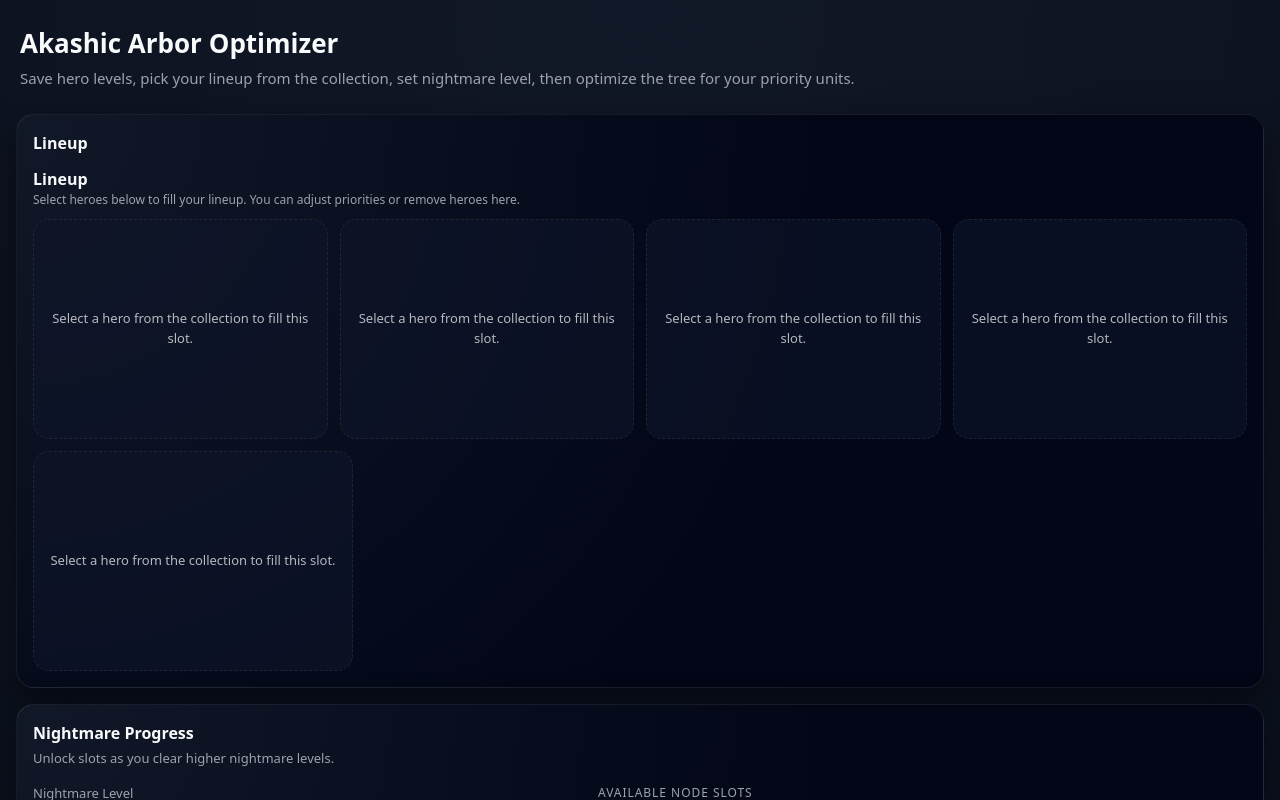
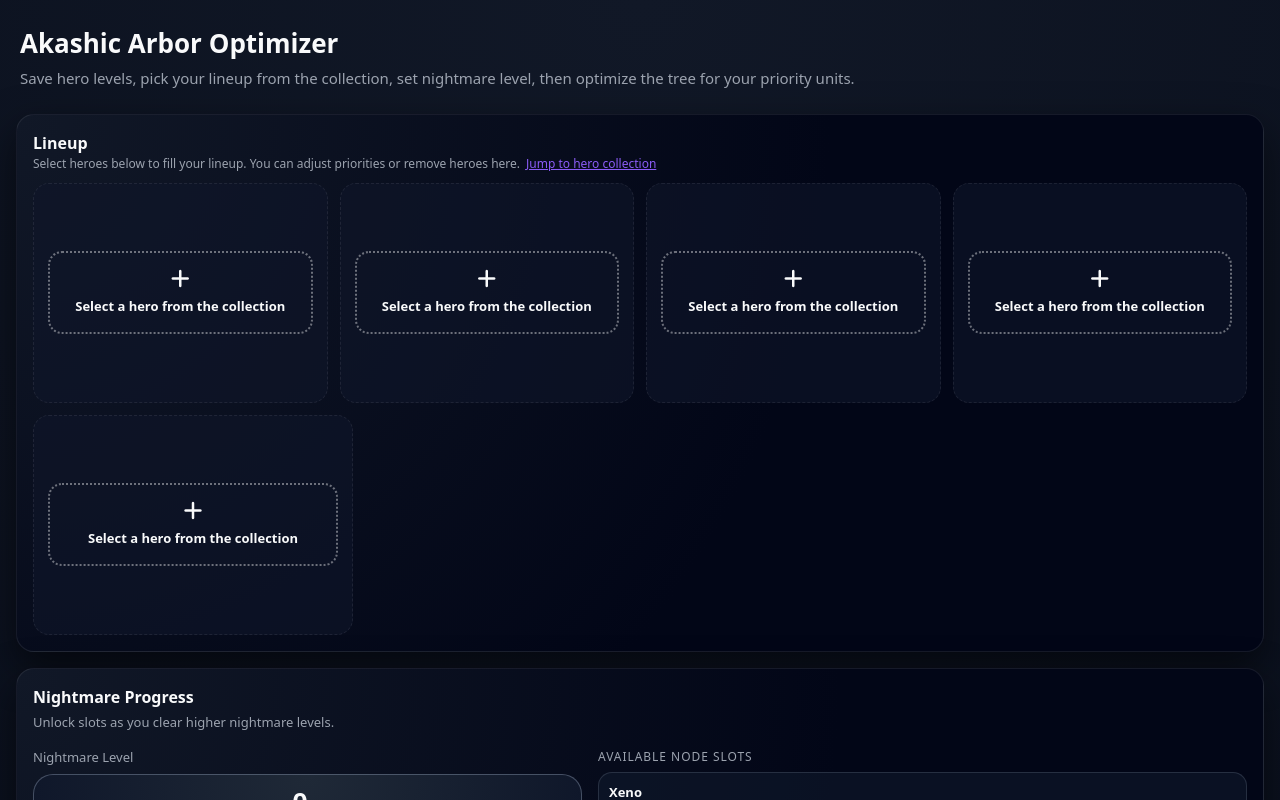
Before and after one commit to sahagin-dazs/wd-akashic-arbor-calc, a Vue app: page / in a window 1280 px wide. Shown: the top 800 px of the page. Built offline with nearby package versions, Linux system fonts and the light colour scheme.

Commit message:
make hero collection more obvious

```diff
--- a/src/App.vue
+++ b/src/App.vue
@@ -409,9 +409,6 @@ function setOwnershipFilter(value: OwnershipFilter) {
 
     <main class="app-main">
       <section class="panel lineup-panel">
-        <div class="panel-header">
-          <div class="panel-title">Lineup</div>
-        </div>
         <div class="panel-body">
           <LineupPanel
             :heroes="HEROES"
@@ -472,7 +469,7 @@ function setOwnershipFilter(value: OwnershipFilter) {
         </div>
       </section>
 
-      <section class="panel hero-panel">
+      <section class="panel hero-panel" id="hero-collection">
         <div class="panel-header">
           <div class="panel-title">Hero Collection</div>
         </div>
--- a/src/components/LineupPanel.vue
+++ b/src/components/LineupPanel.vue
@@ -201,6 +201,7 @@ function elementMeta(heroId: string | null) {
     <p class="lineup-hint">
       Select heroes below to fill your lineup. You can adjust priorities or remove
       heroes here.
+      <a href="#hero-collection" class="inline-link">Jump to hero collection</a>
     </p>
     <div class="lineup-row">
       <div
@@ -282,7 +283,10 @@ function elementMeta(heroId: string | null) {
           </label>
         </template>
         <div v-else class="lineup-slot-empty">
-          Select a hero from the collection to fill this slot.
+          <a href="#hero-collection" class="empty-slot-link">
+            <i class="fa-solid fa-plus" aria-hidden="true"></i>
+            <span>Select a hero from the collection</span>
+          </a>
         </div>
       </div>
     </div>
--- a/src/styles.css
+++ b/src/styles.css
@@ -507,6 +507,15 @@ body {
   font-size: 12px;
   color: var(--text-muted);
   margin: 0 0 10px;
+  display: flex;
+  gap: 6px;
+  flex-wrap: wrap;
+}
+
+.inline-link {
+  color: var(--accent);
+  text-decoration: underline;
+  font-weight: 500;
 }
 
 .lineup-slot {
@@ -532,9 +541,29 @@ body {
 }
 
 .lineup-slot-empty {
-  color: rgba(255, 255, 255, 0.7);
+  color: rgba(255, 255, 255, 0.8);
   margin: auto;
   font-size: 13px;
+  border: 2px dotted rgba(255, 255, 255, 0.4);
+  border-radius: 14px;
+  padding: 16px;
+  width: 100%;
+}
+
+.empty-slot-link {
+  display: flex;
+  flex-direction: column;
+  align-items: center;
+  justify-content: center;
+  gap: 8px;
+  text-align: center;
+  color: var(--text-main);
+  text-decoration: none;
+  font-weight: 600;
+}
+
+.empty-slot-link i {
+  font-size: 20px;
 }
 
 .lineup-avatar {
```
Also changed, not shown: 4 other files (tests, documents, lock files or other folders).
